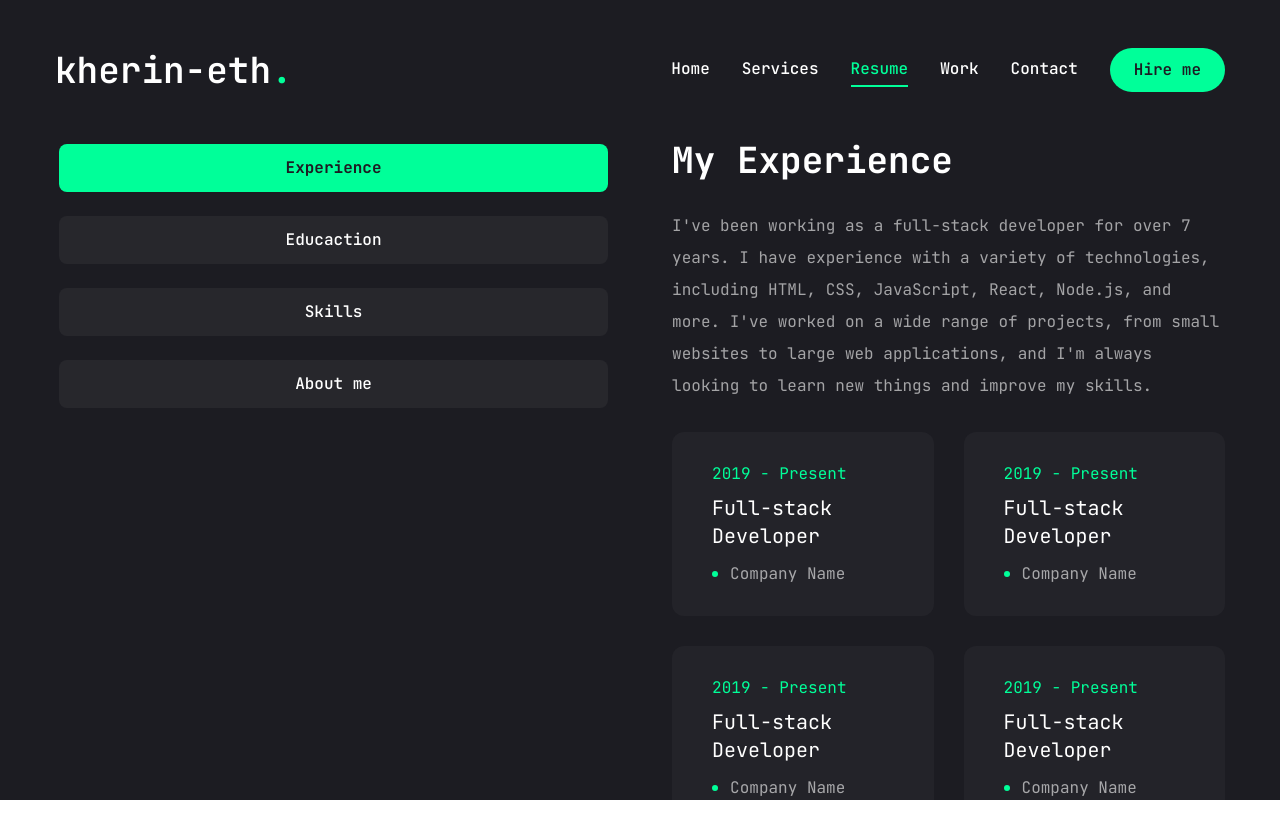
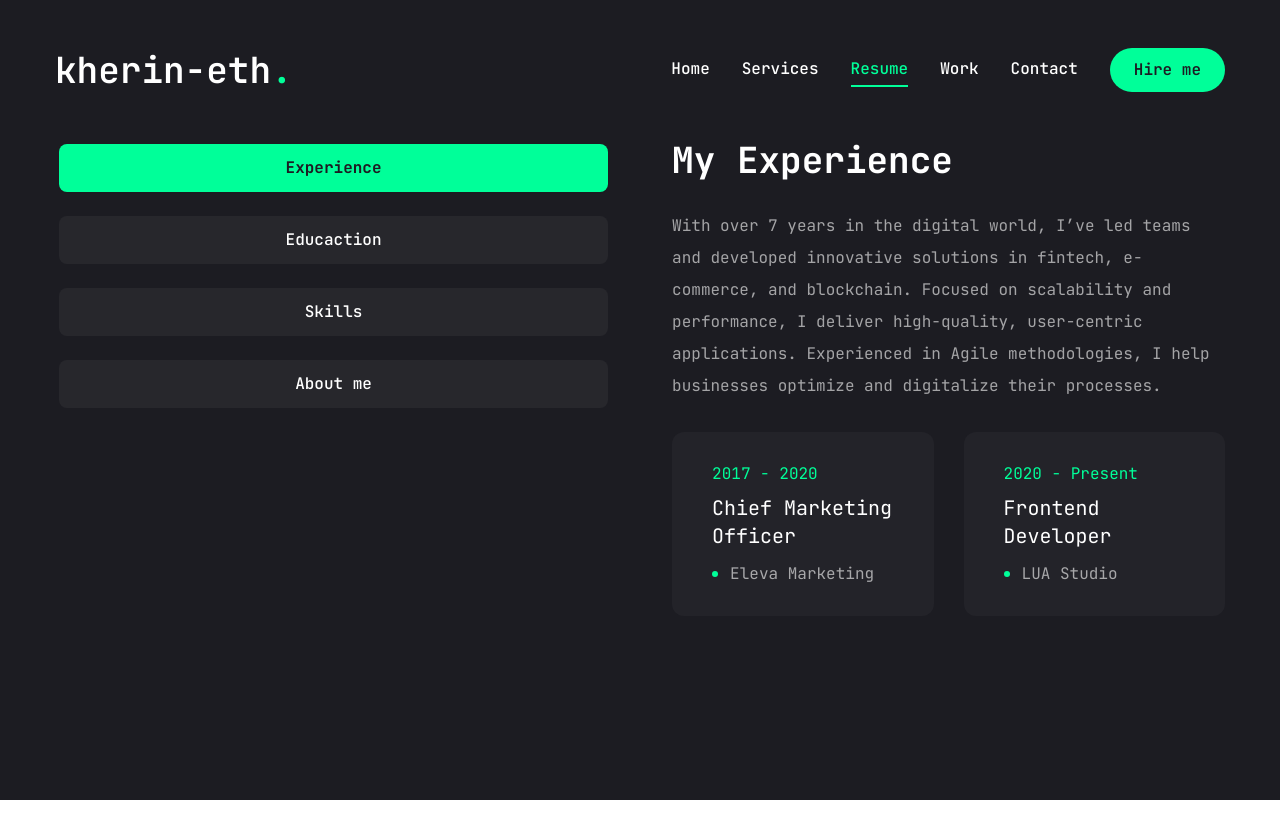
Before and after one commit to kherincalderon/kherin-portfolio, a Next.js app: page /resume in a window 1280 px wide. Built offline with nearby package versions, Linux system fonts and the light colour scheme.

Commit message:
[ fix ] resume copys

```diff
--- a/app/resume/page.jsx
+++ b/app/resume/page.jsx
@@ -1,15 +1,14 @@
 'use client';
 
+import { FaWordpress, FaReact, FaNodeJs, FaFigma } from 'react-icons/fa';
+
 import {
-  FaHtml5,
-  FaCss3,
-  FaJs,
-  FaReact,
-  FaNodeJs,
-  FaFigma,
-} from 'react-icons/fa';
-
-import { SiTailwindcss, SiNextdotjs } from 'react-icons/si';
+  SiTailwindcss,
+  SiNextdotjs,
+  SiTypescript,
+  SiSolidity,
+  SiWoocommerce,
+} from 'react-icons/si';
 
 import { Tabs, TabsContent, TabsList, TabsTrigger } from '@/components/ui/tabs';
 import {
@@ -25,11 +24,11 @@ import { motion } from 'framer-motion';
 const about = {
   title: 'About me',
   desctiption:
-    "I'm a full-stack developer with a passion for creating beautiful and functional websites. I have experience with a variety of technologies, including HTML, CSS, JavaScript, React, Node.js, and more. I'm always looking to learn new things and improve my skills, and I'm excited to take on new challenges and projects.",
+    'My experience in marketing, e-commerce, crypto, and fintech has enabled me to blend creativity with technology to develop scalable solutions that address challenges and open new opportunities across various industries. I’ve also led multidisciplinary teams, fostering collaboration and driving continuous growth to meet strategic goals.',
   info: [
     {
       fielName: 'Name',
-      fieldValue: 'Kherin',
+      fieldValue: 'Kherin 👨🏻‍💻',
     },
     {
       fielName: 'Phone',
@@ -41,11 +40,11 @@ const about = {
     },
     {
       fielName: 'Zoom',
-      fieldValue: 'kherincalderon',
+      fieldValue: '@kherincalderon',
     },
     {
-      fielName: 'Nationality',
-      fieldValue: 'Guatemalan',
+      fielName: 'Based in',
+      fieldValue: 'Guatemala 🇬🇹',
     },
     {
       fielName: 'Email',
@@ -66,27 +65,17 @@ const experience = {
   title: 'My Experience',
   icon: '/assets/resume/badge.svg',
   description:
-    "I've been working as a full-stack developer for over 7 years. I have experience with a variety of technologies, including HTML, CSS, JavaScript, React, Node.js, and more. I've worked on a wide range of projects, from small websites to large web applications, and I'm always looking to learn new things and improve my skills.",
+    'With over 7 years in the digital world, I’ve led teams and developed innovative solutions in fintech, e-commerce, and blockchain. Focused on scalability and performance, I deliver high-quality, user-centric applications. Experienced in Agile methodologies, I help businesses optimize and digitalize their processes.',
   items: [
     {
-      company: 'Company Name',
-      position: 'Full-stack Developer',
-      duration: '2019 - Present',
+      company: 'Eleva Marketing',
+      position: 'Chief Marketing Officer',
+      duration: '2017 - 2020',
     },
     {
-      company: 'Company Name',
-      position: 'Full-stack Developer',
-      duration: '2019 - Present',
-    },
-    {
-      company: 'Company Name',
-      position: 'Full-stack Developer',
-      duration: '2019 - Present',
-    },
-    {
-      company: 'Company Name',
-      position: 'Full-stack Developer',
-      duration: '2019 - Present',
+      company: 'LUA Studio',
+      position: 'Frontend Developer',
+      duration: '2020 - Present',
     },
   ],
 };
@@ -95,27 +84,27 @@ const education = {
   title: 'My Education',
   icon: '/assets/resume/cap.svg',
   description:
-    "I've been working as a full-stack developer for over 7 years. I have experience with a variety of technologies, including HTML, CSS, JavaScript, React, Node.js, and more. I've worked on a wide range of projects, from small websites to large web applications, and I'm always looking to learn new things and improve my skills.",
+    'I have a solid foundation in business and software development, with specialized expertise in blockchain technology. As a self-taught professional, I am committed to continuous learning and adapting to new technologies, constantly expanding my skill set to stay ahead in the digital landscape.',
   items: [
     {
-      institution: 'Institution Name',
-      degree: 'Full-stack Developer',
-      duration: '2019 - Present',
+      institution: 'Microsoft',
+      degree: 'Specialist Program',
+      duration: '2017',
     },
     {
-      institution: 'Institution Name',
-      degree: 'Full-stack Developer',
-      duration: '2019 - Present',
+      institution: 'GAIA',
+      degree: 'Administración de Negocios',
+      duration: '2018 - 2020',
     },
     {
-      institution: 'Institution Name',
-      degree: 'Full-stack Developer',
-      duration: '2019 - Present',
+      institution: 'freeCodeCamp',
+      degree: 'Algorithms & Data Structures',
+      duration: '2021',
     },
     {
-      institution: 'Institution Name',
-      degree: 'Full-stack Developer',
-      duration: '2019 - Present',
+      institution: 'Cadena',
+      degree: 'Blockchain Developer',
+      duration: '2022',
     },
   ],
 };
@@ -123,23 +112,23 @@ const education = {
 const skills = {
   title: 'My Skills',
   description:
-    'I have experience with a variety of technologies, including HTML, CSS, JavaScript, React, Node.js, and more. I am always looking to learn new things and improve my skills, and I am excited to take on new challenges and projects.',
+    'I have experience with a variety of technologies, including React, TypeScript, Next.js, Solidity, and more. Always eager to learn and enhance my skills, I am excited to take on new challenges and contribute to innovative projects.',
   skillList: [
-    {
-      name: 'HTML',
-      icon: <FaHtml5 />,
-    },
-    {
-      name: 'CSS',
-      icon: <FaCss3 />,
-    },
-    {
-      name: 'JavaScript',
-      icon: <FaJs />,
-    },
     {
       name: 'React',
       icon: <FaReact />,
+    },
+    {
+      name: 'TypeScript',
+      icon: <SiTypescript />,
+    },
+    {
+      name: 'Next.js',
+      icon: <SiNextdotjs />,
+    },
+    {
+      name: 'Solidity',
+      icon: <SiSolidity />,
     },
     {
       name: 'Node.js',
@@ -150,8 +139,8 @@ const skills = {
       icon: <SiTailwindcss />,
     },
     {
-      name: 'Next.js',
-      icon: <SiNextdotjs />,
+      name: 'Wordpress',
+      icon: <FaWordpress />,
     },
     {
       name: 'Figma',
```
